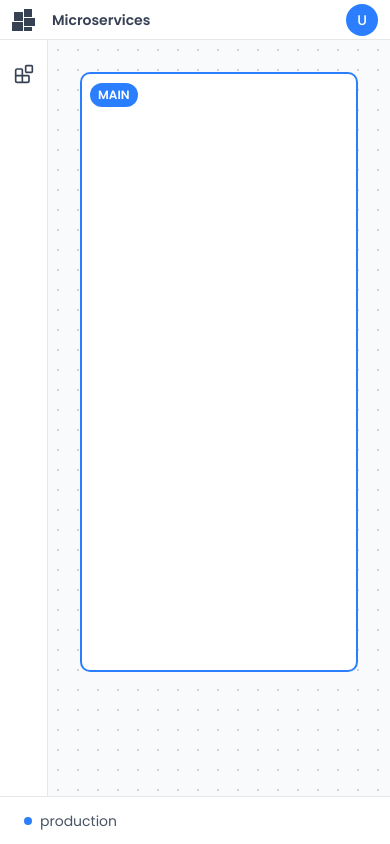
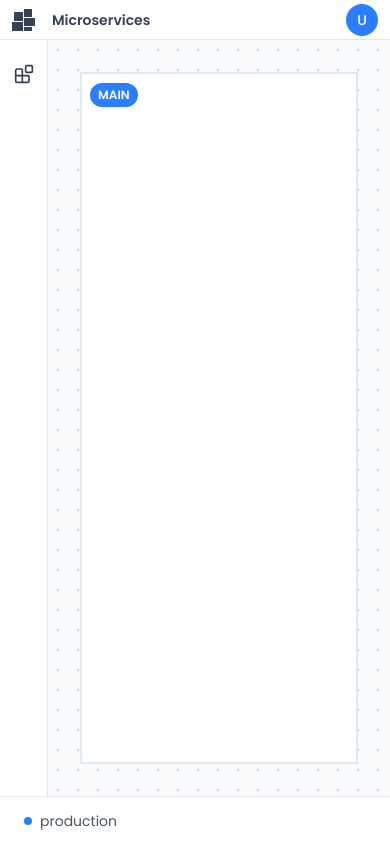
Before and after one commit to edivandecastro/transaction_builder, a React (Vite) app: page / in a window 390 px wide. Built offline with nearby package versions, Linux system fonts and the light colour scheme.

Commit message:
Refactor App component to enhance canvas layout and styling. Update content area to utilize flexbox for improved alignment and responsiveness, and adjust border styling for better visual feedback.

```diff
--- a/src/App.tsx
+++ b/src/App.tsx
@@ -17,16 +17,20 @@ function App() {
         {isComponentsSidebarOpen && <Sidebar onClose={() => setIsComponentsSidebarOpen(false)} />}
 
         <main id="desktop" className={`flex-1 bg-gray-50 bg-grid-pattern pt-8 pr-8 pb-20 pl-8 overflow-auto transition-all duration-200 ml-12 ${isComponentsSidebarOpen ? 'ml-[21rem]' : ''}`}>
-          <div id="canvas" className="relative bg-white border-2 border-blue-500 rounded-lg p-8 min-h-[600px] w-full">
+          <div id="canvas" className="relative bg-white border-2 active:border-blue-500 p-8 min-h-[600px] w-full h-full">
             <div id="main-tag" className="absolute top-2 left-2">
               <span className="inline-block px-2 py-1 bg-blue-500 text-white text-xs font-semibold rounded-full uppercase">
                 Main
               </span>
             </div>
 
-            <div id="content-area" className="mt-8">
+            <div
+              id="content-area"
+              className="mt-8 flex items-center justify-center h-full w-full"
+            >
 
             </div>
+
           </div>
         </main>
       </div>
```
